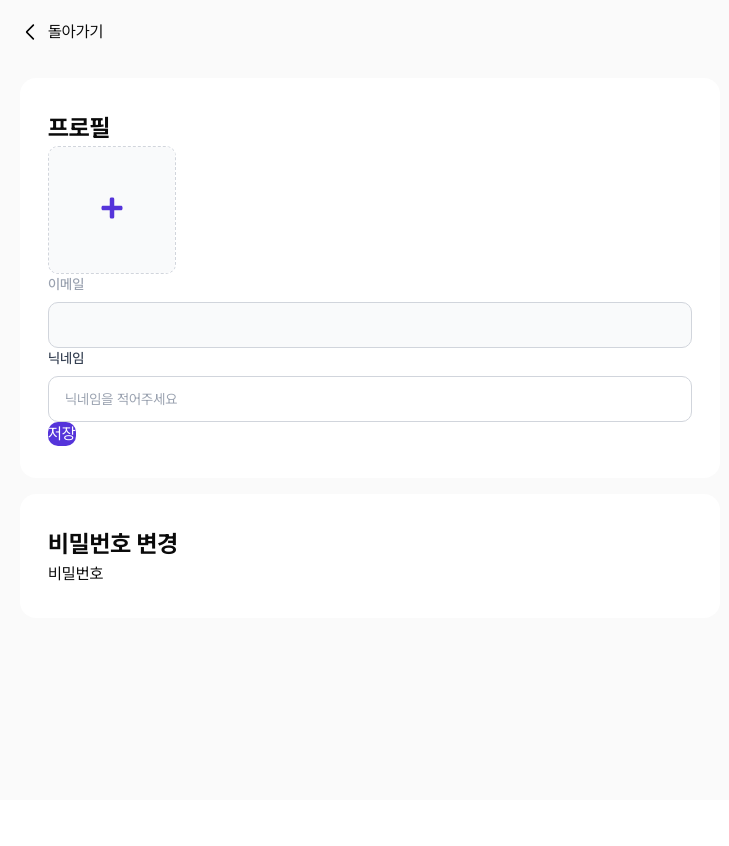
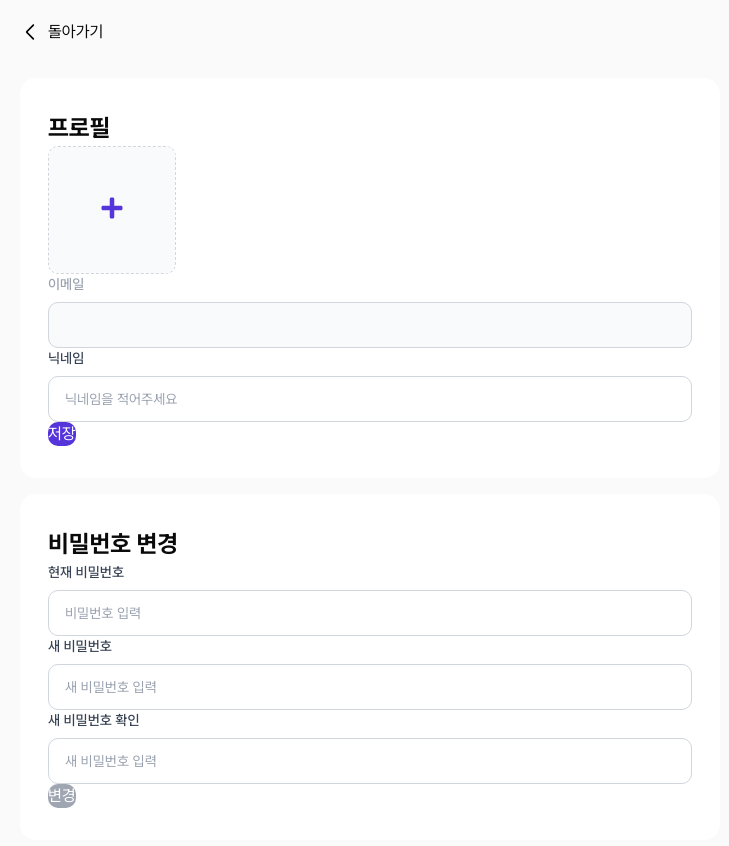
Before and after one commit to Heedong0924/fe16-intermediate-project-taskify, a Next.js app: page /mypage in a window 1280 px wide. Shown: the top 846 px of the page, without its empty margins (0-729 px from the left). Before the commit the page ends 800 px from the top, so only its background shows below. Built offline with nearby package versions, Linux system fonts and the light colour scheme; no server answers.

Commit message:
LIN-46 feat: 비밀번호 변경

```diff
--- a/src/app/mypage/components/MyInfoPassword.tsx
+++ b/src/app/mypage/components/MyInfoPassword.tsx
@@ -1,5 +1,83 @@
+import { useForm } from 'react-hook-form';
+
 import { ContentSection } from '@/components/common/ContentSection';
+import Input from '@/components/common/Input';
+import Button from '@/components/ui/Buttons';
+import { useChangePassword } from '@/hooks/useMyInfoEdit';
+import {
+  passwordValidation,
+  confirmPasswordValidation,
+} from '@/lib/validationRules';
+// import { useEffect, useState } from 'react';
+
+type FormValues = {
+  password: string;
+  newPassword: string;
+  confirmPassword: string;
+};
 
 export default function MyInfoPassword() {
-  return <ContentSection title="비밀번호 변경">비밀번호 </ContentSection>;
+  const {
+    register,
+    handleSubmit,
+    getValues,
+    formState: { errors, dirtyFields, isValid, isSubmitting },
+    // reset,
+  } = useForm<FormValues>({
+    mode: 'onChange',
+    reValidateMode: 'onBlur',
+  });
+
+  // isLoading, error
+  const { mutate: changePassword } = useChangePassword();
+
+  const onSubmit = (data: FormValues) => {
+    changePassword(data);
+  };
+
+  return (
+    // 완료되면 인풋 초기화 ..........
+    <ContentSection title="비밀번호 변경">
+      <form onSubmit={handleSubmit(onSubmit)}>
+        <Input
+          label="현재 비밀번호"
+          type="password"
+          autoComplete="current-password"
+          placeholder="비밀번호 입력"
+          isError={!!errors.password}
+          isSuccess={dirtyFields.password && !errors.password}
+          errorMessage={errors.password?.message}
+          {...register('password', passwordValidation)}
+        />
+        <Input
+          label="새 비밀번호"
+          type="password"
+          autoComplete="new-Password"
+          placeholder="새 비밀번호 입력"
+          isError={!!errors.newPassword}
+          isSuccess={dirtyFields.newPassword && !errors.newPassword}
+          errorMessage={errors.newPassword?.message}
+          {...register('newPassword', passwordValidation)}
+        />
+        <Input
+          label="새 비밀번호 확인"
+          type="password"
+          autoComplete="new-Password"
+          placeholder="새 비밀번호 입력"
+          isError={!!errors.confirmPassword}
+          isSuccess={dirtyFields.confirmPassword && !errors.confirmPassword}
+          errorMessage={errors.confirmPassword?.message}
+          {...register(
+            'confirmPassword',
+            confirmPasswordValidation(() => ({
+              password: getValues('newPassword'),
+            })),
+          )}
+        />
+        <Button type="submit" disabled={!isValid || isSubmitting}>
+          변경
+        </Button>
+      </form>
+    </ContentSection>
+  );
 }
--- a/src/app/mypage/components/MyInfoProfile.tsx
+++ b/src/app/mypage/components/MyInfoProfile.tsx
@@ -11,12 +11,14 @@ import {
   useUploadProfileImage,
 } from '@/hooks/useMyInfoEdit';
 import { nicknameValidation } from '@/lib/validationRules';
+import { useAuthStore } from '@/stores/useAuthStore';
 
 type FormValues = {
   nickname: string;
 };
 
 export default function MyInfoProfile() {
+  const { user, setUser } = useAuthStore(); // 스토리지
   const {
     register,
     handleSubmit,
@@ -57,10 +59,24 @@ export default function MyInfoProfile() {
   };
 
   const handleUpload = (formData: FormValues) => {
-    mutation.mutate({
-      nickname: formData.nickname.trim() ?? '',
-      profileImageUrl: profileImageUrl ?? data?.profileImageUrl ?? '',
-    });
+    const nicknameData = formData.nickname.trim() ?? '';
+    const profileImageUrlData = profileImageUrl ?? data?.profileImageUrl ?? '';
+
+    mutation.mutate(
+      {
+        nickname: nicknameData,
+        profileImageUrl: profileImageUrlData,
+      },
+      {
+        onSuccess: () => {
+          setUser({
+            ...user!, // 기존 유저 정보 전체 유지
+            nickname: nicknameData,
+            profileImageUrl: profileImageUrlData,
+          });
+        },
+      },
+    );
   };
 
   return (
@@ -74,16 +90,23 @@ export default function MyInfoProfile() {
             onChange={(url) => setProfileImageUrl(url)}
           />
           <Input label="이메일" value={data?.email ?? ''} disabled />
+          {/* 닉네임 10자 이하 작성... Validation 추가 */}
           <Input
             label="닉네임"
             type="text"
+            autoComplete="nickname"
             placeholder="닉네임을 적어주세요"
             isError={!!errors.nickname}
             isSuccess={dirtyFields.nickname && !errors.nickname}
             errorMessage={errors.nickname?.message}
             {...register('nickname', nicknameValidation)}
           />
-          <Button onClick={handleSubmit(handleUpload)}>저장</Button>
+          <Button
+            onClick={handleSubmit(handleUpload)}
+            // disabled={!isValid || isSubmitting || isLoading}
+          >
+            저장
+          </Button>
         </>
       </ContentSection>
     </>
--- a/src/hooks/useMyInfoEdit.ts
+++ b/src/hooks/useMyInfoEdit.ts
@@ -1,7 +1,13 @@
+'use client';
+
 import { useMutation, useQuery, useQueryClient } from '@tanstack/react-query';
 
-import { getMyInfo } from '@/lib/api/auth';
+import { getMyInfo, changePassword } from '@/lib/api/auth';
 import { updateMyInfo, uploadProfileImage } from '@/lib/api/users';
+// import { useDialogStore } from '@/stores/useDialogStore';
+// import AlertDialog from '@/components/common/dialog/AlertDialog';
+
+// const a = () => {}
 
 // 내 정보 가져오기
 export const useMyInfo = () => {
@@ -31,3 +37,20 @@ export const useUploadProfileImage = () => {
     mutationFn: async (file: File) => uploadProfileImage({ image: file }),
   });
 };
+
+// 비밀번호 변경
+export const useChangePassword = () => {
+  // import { useDialogStore } from '@/stores/useDialogStore';
+
+  return useMutation({
+    mutationFn: ({
+      password,
+      newPassword,
+    }: {
+      password: string;
+      newPassword: string;
+    }) => changePassword(password, newPassword),
+
+    // onSuccess: () => {},
+  });
+};
--- a/src/lib/api/auth.ts
+++ b/src/lib/api/auth.ts
@@ -75,3 +75,18 @@ export const getMyInfo = async (): Promise<MyInfoResponse> => {
   const res = await axiosInstance.get<MyInfoResponse>('/users/me');
   return res.data;
 };
+
+/**
+ * 비밀번호 변경
+ *
+ */
+export const changePassword = async (
+  password: string,
+  newPassword: string,
+): Promise<void> => {
+  const res = await axiosInstance.put(`/auth/password`, {
+    password,
+    newPassword,
+  });
+  return res.data;
+};
```
